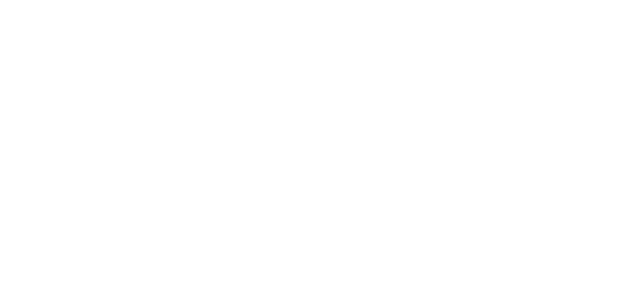
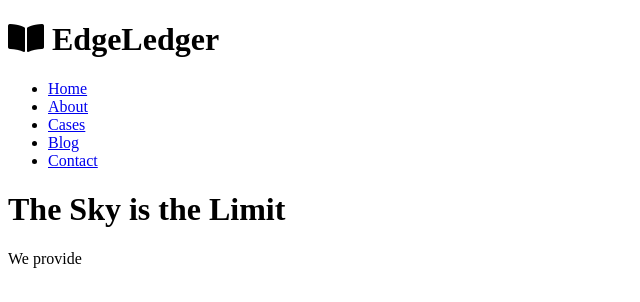
Before and after one commit to myk245/edge-ledger, a plain HTML site: page index.html in a window 1280 px wide. Shown: the whole page, without its empty margins (0-640 px from the left). Drawn offline with Linux system fonts and the light colour scheme.

Commit message:
index added

```diff
--- a/index.html
+++ b/index.html
@@ -10,7 +10,28 @@
       crossorigin="anonymous" />
    <title>Welcome To EdgeLedger</title>
 </head>
-<body>
 
+<body id="home">
+   <header class-"hero">
+      <div id="navbar" class="navbar">
+         <h1 class="logo">
+            <span class="text-primary"><i class="fas fa-book-open"></i> Edge</span>Ledger
+         </h1>
+         <nav>
+            <ul>
+               <li><a href="#home">Home</a></li>
+               <li><a href="#about">About</a></li>
+               <li><a href="#cases">Cases</a></li>
+               <li><a href="#blog">Blog</a></li>
+               <li><a href="#contact">Contact</a></li>
+            </ul>
+         </nav>
+      </div>
+
+      <div class="content">
+         <h1>The Sky is the Limit</h1>
+         <p>We provide </p>
+      </div>
+   </header>
 </body>
 </html>
```
